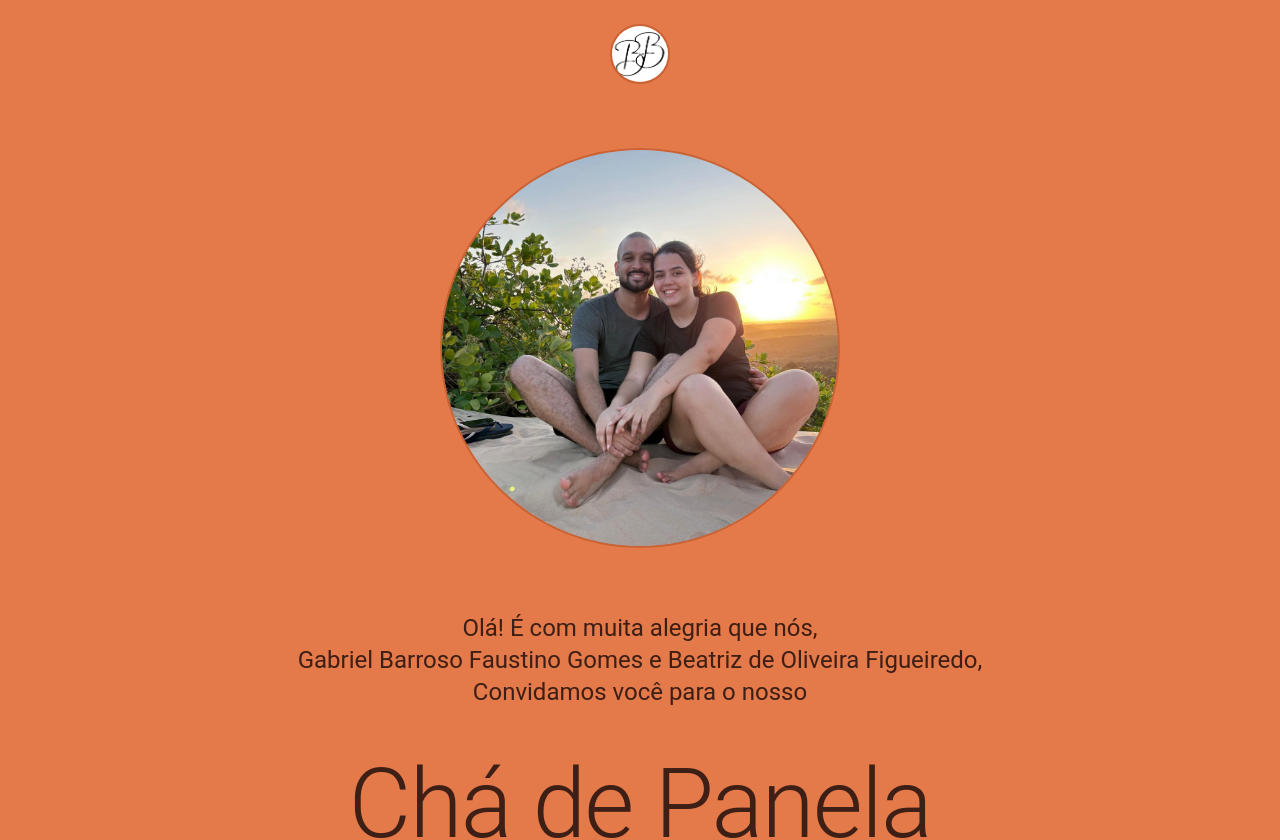
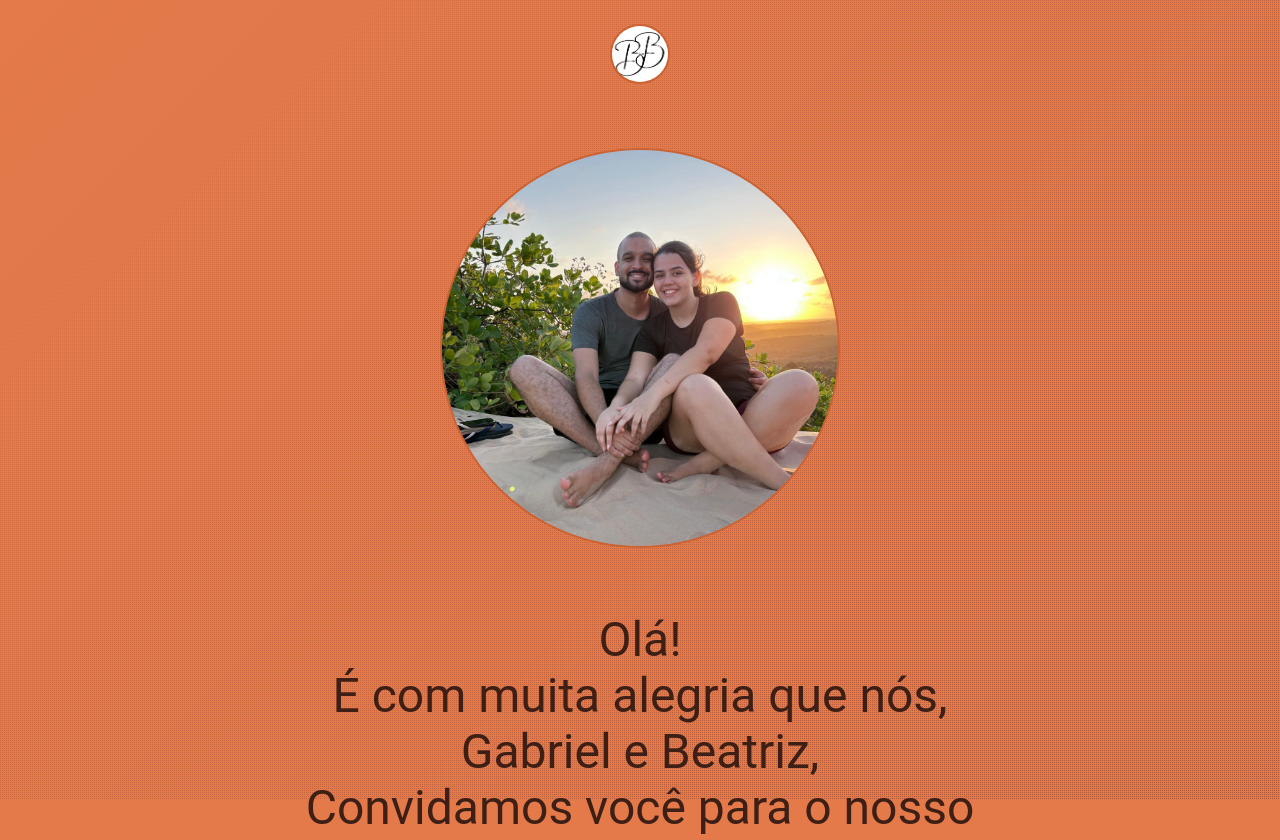
Before and after one commit to barrosocode/lista-presentes-plataform, a Next.js app: page / in a window 1280 px wide. Shown: the top 840 px of the page. Built offline with nearby package versions, Linux system fonts and the light colour scheme; no server answers.

Commit message:
#style -> Adição de textura no background e alteração da fonte

```diff
--- a/src/app/globals.css
+++ b/src/app/globals.css
@@ -2,13 +2,6 @@
     --background: #e4794a; /*#c9644b*/
     --foreground: #3e1f15; /*#943308; /*#171717;*/
 }
-
-/* @media (prefers-color-scheme: dark) {
-  :root {
-    --background: #0a0a0a;
-    --foreground: #ededed;
-  }
-} */
 
 html,
 body {
@@ -19,7 +12,8 @@ body {
 body {
     color: var(--foreground);
     background: var(--background);
-    font-family: Arial, Helvetica, sans-serif;
+    /* font-family: Arial, Helvetica, sans-serif; */
+    font-family: var(--font-dancing-script);
     -webkit-font-smoothing: antialiased;
     -moz-osx-font-smoothing: grayscale;
 }
@@ -35,8 +29,32 @@ a {
     text-decoration: none;
 }
 
-@media (prefers-color-scheme: dark) {
-    html {
-        color-scheme: dark;
-    }
+/* Título especial */
+/* Usa Dancing Script apenas em títulos específicos */
+.titulo-especial {
+    font-family: var(--font-dancing-script), cursive;
+    /* font-size: 8rem; */
+    /* color: #A85438; */
+    font-variant: bold;
 }
+
+/* Stamp Background Effect */
+
+.stamp-background {
+    --primary-color: #e4794a; /* Cor principal */
+    --secondary-color: #a85438; /* Cor secundária */
+    --size: 1px; /* Tamanho dos recortes */
+
+    position: fixed;
+    inset: 0;
+    z-index: -10; /* Mantém o efeito bem no fundo */
+    pointer-events: none; /* Evita que interfira com interações */
+
+    background: linear-gradient(135deg, var(--primary-color), var(--secondary-color));
+
+    /* Máscara aplicada APENAS ao fundo */
+    mask-image: radial-gradient(circle at top left, transparent var(--size), white var(--size)), radial-gradient(circle at top right, transparent var(--size), white var(--size)), radial-gradient(circle at bottom left, transparent var(--size), white var(--size)), radial-gradient(circle at bottom right, transparent var(--size), white var(--size)), repeating-linear-gradient(to right, white 0, white var(--size), transparent var(--size), transparent calc(var(--size) * 2)), repeating-linear-gradient(to bottom, white 0, white var(--size), transparent var(--size), transparent calc(var(--size) * 2));
+
+    -webkit-mask-composite: destination-in;
+    mask-composite: intersect;
+}
--- a/src/app/layout.tsx
+++ b/src/app/layout.tsx
@@ -1,16 +1,33 @@
 import type {Metadata} from "next";
-import {Geist, Geist_Mono} from "next/font/google";
+// import {Geist, Geist_Mono} from "next/font/google";
 import "./globals.css";
 
-const geistSans = Geist({
-    variable: "--font-geist-sans",
+import {Poppins, Dancing_Script} from "next/font/google";
+// import "@/styles/global.css"; // Certifique-se de que seus estilos globais estão sendo importados
+
+// Fonte Padrão (Poppins)
+const poppins = Poppins({
     subsets: ["latin"],
+    weight: ["300", "400", "600", "700"], // Escolha os pesos que deseja
+    variable: "--font-poppins",
 });
 
-const geistMono = Geist_Mono({
-    variable: "--font-geist-mono",
+// Fonte específica para títulos (Dancing Script)
+const dancingScript = Dancing_Script({
     subsets: ["latin"],
+    weight: ["400", "700"], // Escolha os pesos que deseja
+    variable: "--font-dancing-script",
 });
+
+// const geistSans = Geist({
+//     variable: "--font-geist-sans",
+//     subsets: ["latin"],
+// });
+
+// const geistMono = Geist_Mono({
+//     variable: "--font-geist-mono",
+//     subsets: ["latin"],
+// });
 
 export const metadata: Metadata = {
     title: "Chá de Panela B&b",
@@ -24,7 +41,12 @@ export default function RootLayout({
 }>) {
     return (
         <html lang="en">
-            <body className={`${geistSans.variable} ${geistMono.variable}`}>{children}</body>
+            <body className={`${poppins.variable} ${dancingScript.variable}`}>
+                {/* Fundo separado do conteúdo */}
+                <div className="stamp-background"></div>
+                {/* Container do conteúdo para evitar interferências */}
+                <div style={{position: "relative", zIndex: 1}}>{children}</div>
+            </body>
         </html>
     );
 }
--- a/src/app/page.tsx
+++ b/src/app/page.tsx
@@ -81,16 +81,18 @@ export default function Home() {
                 <CircleImage image="/foto-principal.jpeg" sizeFactor={2} />
             </Grid>
             <Grid container spacing={5} justifyContent={"center"} alignItems={"center"} style={{minWidth: "100%"}}>
-                <Typography textAlign={"center"} variant="h5">
-                    Olá! É com muita alegria que nós,
+                <Typography textAlign={"center"} variant="h3">
+                    Olá!
                     <br />
-                    Gabriel Barroso Faustino Gomes e Beatriz de Oliveira Figueiredo,
+                    É com muita alegria que nós,
+                    <br />
+                    Gabriel e Beatriz,
                     <br />
                     Convidamos você para o nosso
                 </Typography>
             </Grid>
             <Grid container spacing={5} justifyContent={"center"} alignItems={"center"} style={{minWidth: "100%"}}>
-                <Typography variant="h1" textAlign={"center"}>
+                <Typography className="titulo-especial" variant="h1" textAlign={"center"}>
                     Chá de Panela
                 </Typography>
             </Grid>
@@ -135,7 +137,7 @@ export default function Home() {
                 </Grid>
             </Grid>
             <Grid container spacing={5} justifyContent={"center"} alignItems={"center"} style={{minWidth: "100%"}}>
-                <Typography variant="h4" textAlign={"center"}>
+                <Typography variant="h3" textAlign={"center"}>
                     Lista de presentes
                 </Typography>
             </Grid>
```
